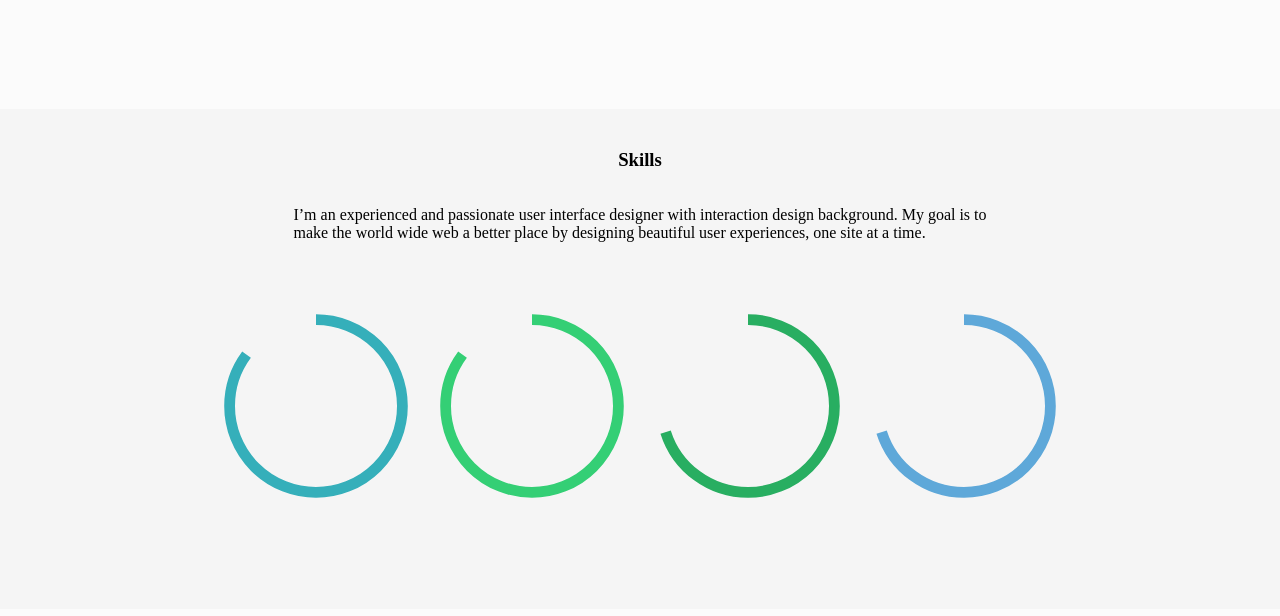
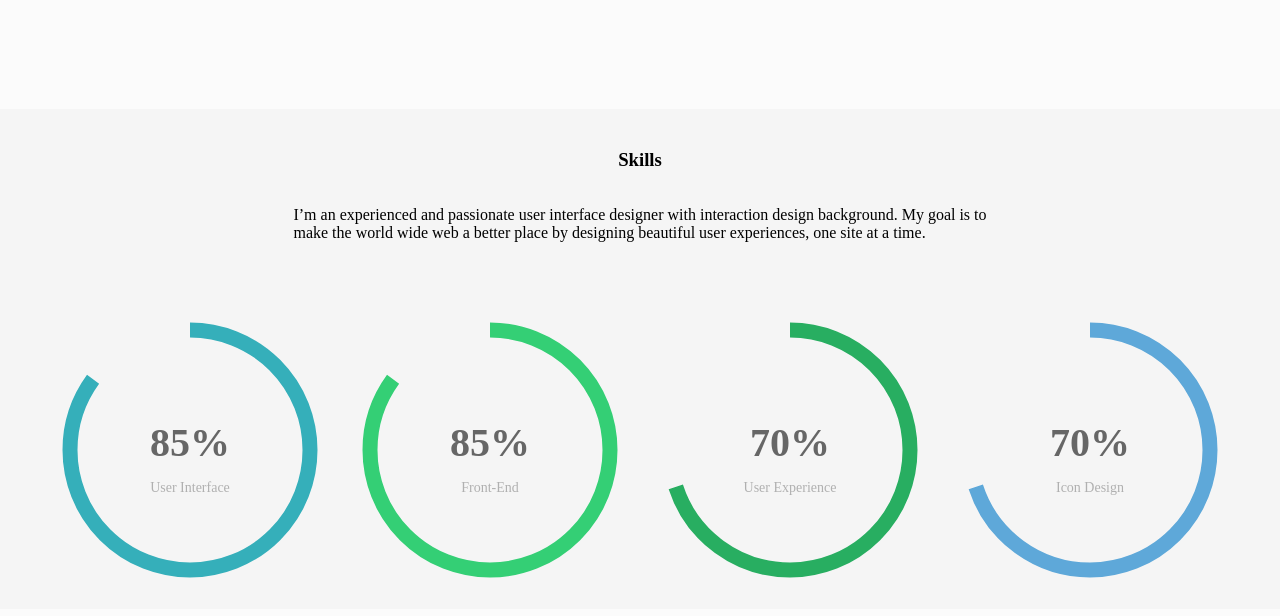
Before and after one commit to JakubK/Beetle, a website: page src/index.html in a window 1280 px wide. Shown: the part 1241-1857 px from the top of the page. Drawn offline with Linux system fonts and the light colour scheme.

Commit message:
Add centered text near the circular progressbar with information about mastered skill

```diff
--- a/src/index.html
+++ b/src/index.html
@@ -56,22 +56,47 @@ with interaction design background</p>
             <br/> make the world wide web a better place by designing beautiful user experiences, one site at a time.
         </p>
         <div>
+            <div>
                 <svg version="1.1" id="Warstwa_1" xmlns="http://www.w3.org/2000/svg" xmlns:xlink="http://www.w3.org/1999/xlink" x="0px" y="0px"
-                 width="216px" height="216px" viewBox="0 0 120 120" enable-background="new 0 0 120 120" xml:space="preserve">
-                <circle class="ring-circle" percent="85"  stroke-width="6" stroke-miterlimit="10" cx="60" cy="60" r="48"/>
+                    viewBox="0 0 120 120" enable-background="new 0 0 120 120" xml:space="preserve">
+                    <circle class="circular-progress" percent="85" stroke-width="6" stroke-miterlimit="10" cx="60" cy="60" r="48" />
                 </svg>
+                <div class="progress-content">
+                    <strong>85%</strong>
+                    <p>User Interface</p>
+                </div>
+            </div>
+
+            <div>
                 <svg version="1.1" id="Warstwa_1" xmlns="http://www.w3.org/2000/svg" xmlns:xlink="http://www.w3.org/1999/xlink" x="0px" y="0px"
-                 width="216px" height="216px" viewBox="0 0 120 120" enable-background="new 0 0 120 120" xml:space="preserve">
-                <circle class="ring-circle" percent="85" stroke-width="6" stroke-miterlimit="10" cx="60" cy="60" r="48" />
+                    viewBox="0 0 120 120" enable-background="new 0 0 120 120" xml:space="preserve">
+                    <circle class="circular-progress" percent="85" stroke-width="6" stroke-miterlimit="10" cx="60" cy="60" r="48" />
                 </svg>
+                <div class="progress-content">
+                    <strong>85%</strong>
+                    <p>Front-End</p>
+                </div>
+            </div>
+            <div>
                 <svg version="1.1" id="Warstwa_1" xmlns="http://www.w3.org/2000/svg" xmlns:xlink="http://www.w3.org/1999/xlink" x="0px" y="0px"
-                 width="216px" height="216px" viewBox="0 0 120 120" enable-background="new 0 0 120 120" xml:space="preserve">
-                <circle class="ring-circle" percent="70" stroke-width="6" stroke-miterlimit="10" cx="60" cy="60" r="48" />
+                     viewBox="0 0 120 120" enable-background="new 0 0 120 120" xml:space="preserve">
+                    <circle class="circular-progress" percent="70" stroke-width="6" stroke-miterlimit="10" cx="60" cy="60" r="48" />
                 </svg>
+                <div class="progress-content">
+                    <strong>70%</strong>
+                    <p>User Experience</p>
+                </div>
+            </div>
+            <div>
                 <svg version="1.1" id="Warstwa_1" xmlns="http://www.w3.org/2000/svg" xmlns:xlink="http://www.w3.org/1999/xlink" x="0px" y="0px"
-                 width="216px" height="216px" viewBox="0 0 120 120" enable-background="new 0 0 120 120" xml:space="preserve">
-                <circle class="ring-circle" percent="70"  stroke-width="6" stroke-miterlimit="10" cx="60" cy="60" r="48" />
+                     viewBox="0 0 120 120" enable-background="new 0 0 120 120" xml:space="preserve">
+                    <circle class="circular-progress" percent="70" stroke-width="6" stroke-miterlimit="10" cx="60" cy="60" r="48" />
                 </svg>
+                <div class="progress-content">
+                    <strong>70%</strong>
+                    <p>Icon Design</p>
+                </div>
+            </div>
         </div>
     </section>
     <section id="experience">
--- a/src/js/index.js
+++ b/src/js/index.js
@@ -1,4 +1,4 @@
-var circles = document.querySelectorAll('#skills > div > svg > circle');
+var circles = document.querySelectorAll('#skills > div > div > svg > circle');
 var radius;
 var circumference;
 var percent;
--- a/src/scss/index.scss
+++ b/src/scss/index.scss
@@ -9,6 +9,8 @@ $skillsSecondCircleColor: #34cf75;
 $skillsThirdCircleColor: #28ae61;
 $skillsFourthCircleColor: #5ea8d9;
 
+$skillsPercentColor: #666666;
+$skillsSkillColor: #b0b0b0;
 
 $experienceBgColor: #fbfbfb;
 $recommendationsBgColor: #ff605f;
@@ -16,6 +18,7 @@ $contactBgColor: #f6f6f6;
 $locationBgColor: #4fc1e9;
 $footerBgColor: #363842;
 $footerLinkColor: #545766;
+
 body {
     padding: 0;
     margin: 0;
@@ -123,6 +126,8 @@ body {
 {
     height: 600px;
     background-color: $portfolioBgColor;
+
+
 }
 #skills {
     overflow: hidden;
@@ -142,10 +147,17 @@ body {
         flex-direction: row;
         justify-content: space-between;
 
+        > div {
+            position: relative;
+        }
+
+
         svg {
             transform: rotate(-90deg);
             -o-transform: rotate(-90deg);
             -webkit-transform: rotate(-90deg);
+            width: 100%;
+            height: 100%;
         }
 
         circle {
@@ -279,3 +291,21 @@ footer {
 .dot:active, .dot:hover {
     background-color: white;
 }
+
+.progress-content
+{
+    text-align:center;
+    position: absolute;
+    width: 100%;
+    top:40%;
+    left:0;
+
+    color:$skillsSkillColor;
+    font-size: 14px;
+
+    strong
+    {
+        font-size: 40px;
+        color: $skillsPercentColor;
+    }
+}
```
Also changed, not shown: src/css/index.css. Lines whose indentation alone changed are shown as unchanged.
